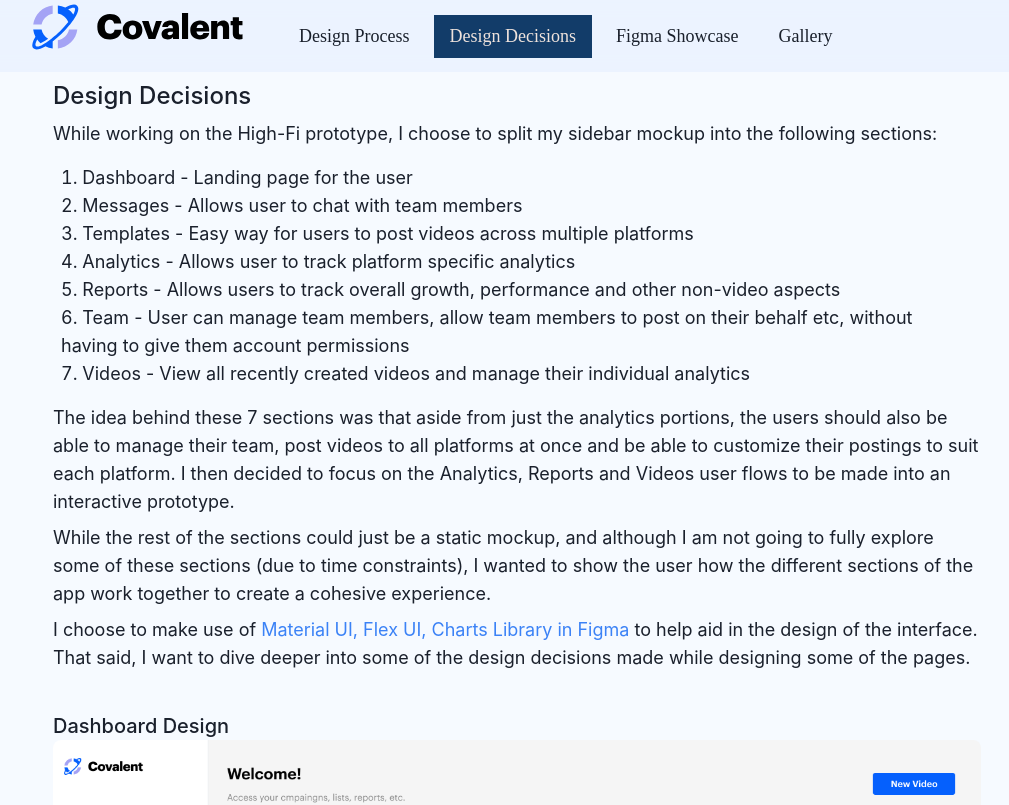
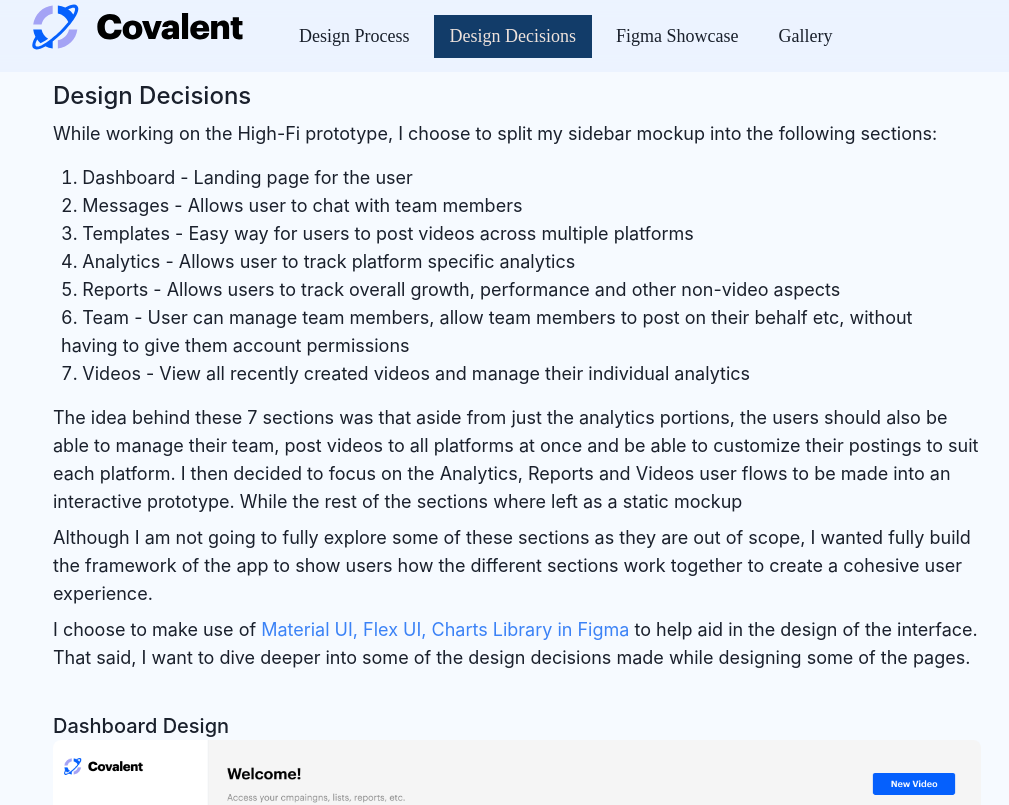
Before and after one commit to ong6/covalent, a Next.js app: page /decisions in a window 1280 px wide. Shown: the top 805 px of the page, without its empty margins (123-1132 px from the left). Built offline with nearby package versions, Linux system fonts and the light colour scheme.

Commit message:
updated wording in decisiosns

```diff
--- a/pages/decisions.js
+++ b/pages/decisions.js
@@ -58,14 +58,14 @@ export default function Home() {
 							team, post videos to all platforms at once and be able to
 							customize their postings to suit each platform. I then decided to
 							focus on the Analytics, Reports and Videos user flows to be made
-							into an interactive prototype.
+							into an interactive prototype. While the rest of the sections
+							where left as a static mockup
 						</div>
 						<div className="mt-2">
-							While the rest of the sections could just be a static mockup, and
-							although I am not going to fully explore some of these sections
-							(due to time constraints), I wanted to show the user how the
-							different sections of the app work together to create a cohesive
-							experience.
+							Although I am not going to fully explore some of these sections as
+							they are out of scope, I wanted fully build the framework of the
+							app to show users how the different sections work together to
+							create a cohesive user experience.
 						</div>
 						<div className="mt-2">
 							I choose to make use of
@@ -160,11 +160,11 @@ export default function Home() {
 				<Section delay={0.7}>
 					<div className="text-lg mt-6">
 						<div className="text-lg mt-2">
-							The key difference between the reports page and hte analytics page
+							The key difference between the report page and the analytics page
 							is that they represent the different types of data. While the
-							analytics page is for representing the Video data, the analytics
-							page is more for Business data. This will allow users to see how
-							their videos are doing in more of a business perspective.
+							analytics page is for representing the video data, the report page
+							is more for business data. This enables users to see how their
+							videos are doing from a business perspective.
 						</div>
 						<div className="text-lg mt-2">
 							As with the analytics page, the charts are drawn with the charts
```
